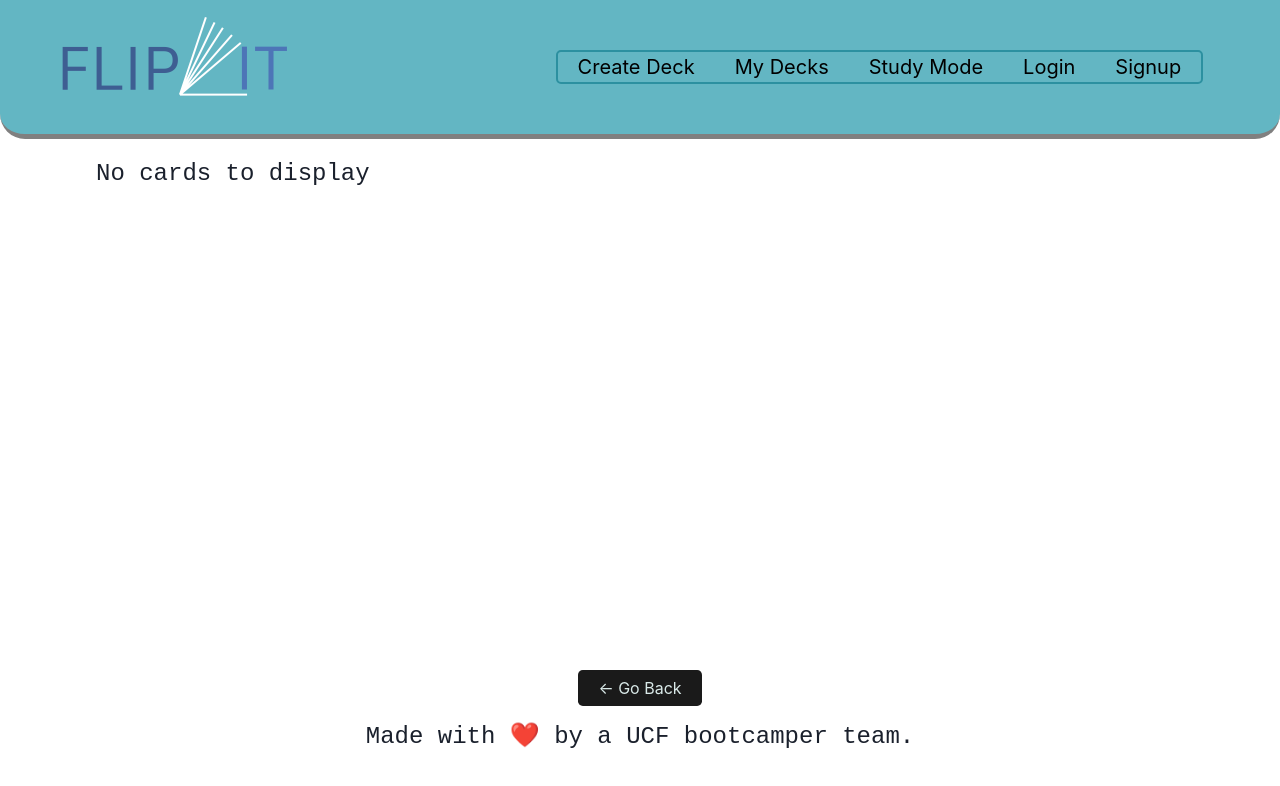
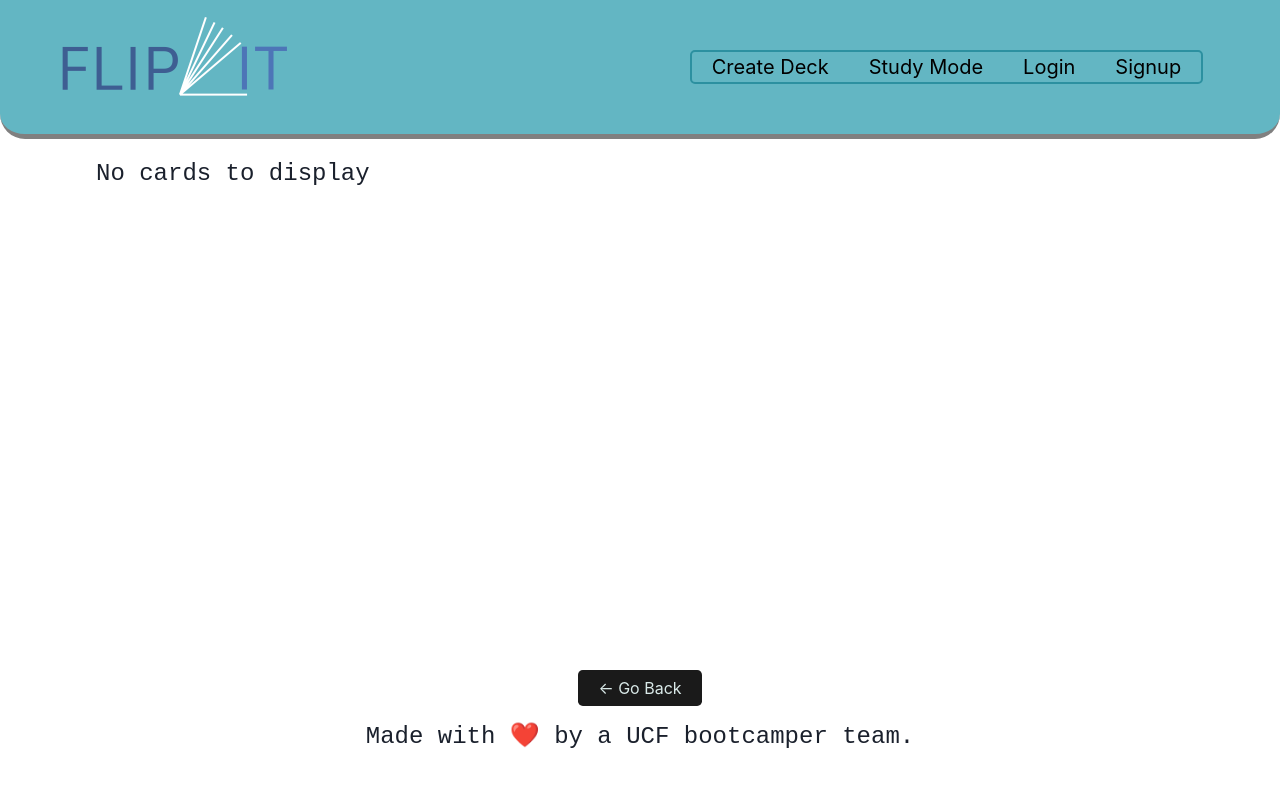
Before and after one commit to Uwttn/FlipIt, a React (Vite) app in the folder client/: page /me in a window 1280 px wide. Shown: the top 786 px of the page. Built offline with nearby package versions, Linux system fonts and the light colour scheme; no server answers.

Commit message:
my-decks button is hidden in header when user is logged out

```diff
--- a/client/src/components/Header/index.jsx
+++ b/client/src/components/Header/index.jsx
@@ -36,9 +36,6 @@ const Header = () => {
               <Link className="header-link" href="/">
                 Create Deck
               </Link>
-              <Link className="header-link" href="/decks">
-                My Decks
-              </Link>
               <Link className="header-link" href="/study">
                 Study Mode
               </Link>
```
